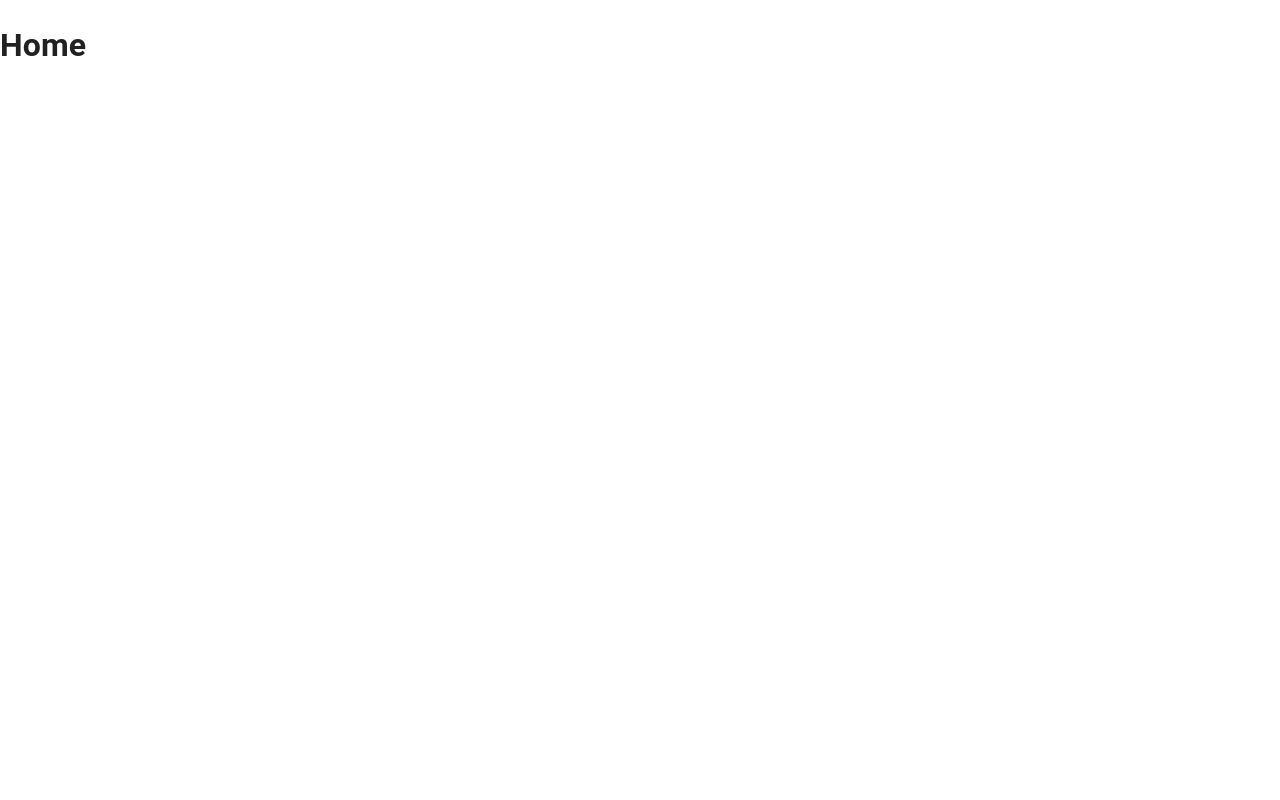
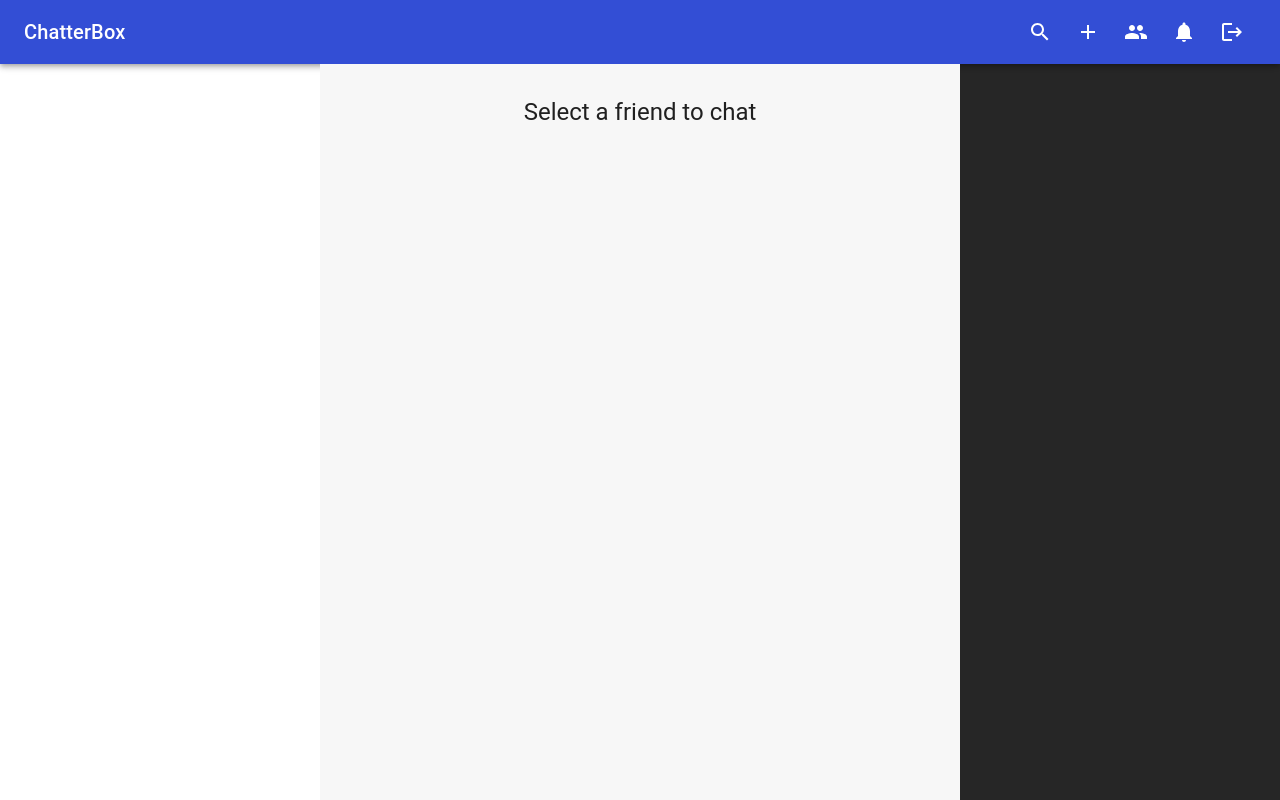
Before and after one commit to abhiperfect/ChatterBox-2.0, a React (Create React App) app in the folder client/: page / in a window 1280 px wide. Built offline with nearby package versions, Linux system fonts and the light colour scheme.

Commit message:
🆕Feat/Header and home integrate using app layout

```diff
--- /dev/null
+++ b/client/src/components/layout/AppLayout.jsx
@@ -0,0 +1,45 @@
+import { Drawer, Grid, Skeleton } from "@mui/material";
+import React, { useCallback, useEffect, useRef, useState } from "react";
+import Title from "../shared/Title";
+import Header from "./Header";
+import { useNavigate } from "react-router-dom";
+
+const AppLayout = () => (WrappedComponent) => {
+  return (props) => {
+    return (
+      <>
+        <Title />
+        <Header />
+
+        <Grid container height={"calc(100vh - 4rem)"}>
+          <Grid
+            item
+            sm={4}
+            md={3}
+            sx={{
+              display: { xs: "none", sm: "block" },
+            }}
+            height={"100%"}
+          ></Grid>
+          <Grid item xs={12} sm={8} md={5} lg={6} height={"100%"}>
+            <WrappedComponent {...props} />
+          </Grid>
+
+          <Grid
+            item
+            md={4}
+            lg={3}
+            height={"100%"}
+            sx={{
+              display: { xs: "none", md: "block" },
+              padding: "2rem",
+              bgcolor: "rgba(0,0,0,0.85)",
+            }}
+          ></Grid>
+        </Grid>
+      </>
+    );
+  };
+};
+
+export default AppLayout;
--- a/client/src/components/layout/Header.jsx
+++ b/client/src/components/layout/Header.jsx
@@ -33,19 +33,19 @@ const Header = () => {
 
   const openSearch = () => {
     startTransition(() => {
-      setIsSearch(!isSearch);
+      setIsSearch((prev) => !prev);
     });
   };
 
   const openNewGroup = () => {
     startTransition(() => {
-      setIsNewGroup(!isNewGroup);
+      setIsNewGroup((prev) => !prev);
     });
   };
 
   const openNotification = () => {
     startTransition(() => {
-      setIsNotification(!isNotification);
+      setIsNotification((prev) => !prev);
     });
   };
 
--- /dev/null
+++ b/client/src/components/shared/Title.jsx
@@ -0,0 +1,16 @@
+import React from "react";
+import { Helmet } from "react-helmet-async";
+
+const Title = ({
+  title = "ChatterBox",
+  description = "this is the Chat App called ChatterBox",
+}) => {
+  return (
+    <Helmet>
+      <title>{title}</title>
+      <meta name="description" content={description} />
+    </Helmet>
+  );
+};
+
+export default Title;
--- a/client/src/pages/Home.jsx
+++ b/client/src/pages/Home.jsx
@@ -1,11 +1,16 @@
-import React from 'react';
-import Header from '../components/layout/Header';
-const Home = () =>{
-  return(
-    <>
-    <h1>Home</h1>
-    </>
+import React from "react";
+import AppLayout from "../components/layout/AppLayout";
+import { Box, Typography } from "@mui/material";
+import { grayColor } from "../constants/color";
+
+const Home = () => {
+  return (
+    <Box bgcolor={grayColor} height={"100%"}>
+      <Typography p={"2rem"} variant="h5" textAlign={"center"}>
+        Select a friend to chat
+      </Typography>
+    </Box>
   );
-}
+};
 
-export default Home;
+export default AppLayout()(Home);
```
Also changed, not shown: client/src/components/styles/StyledComponents.jsx (added, +77 -0 lines).
